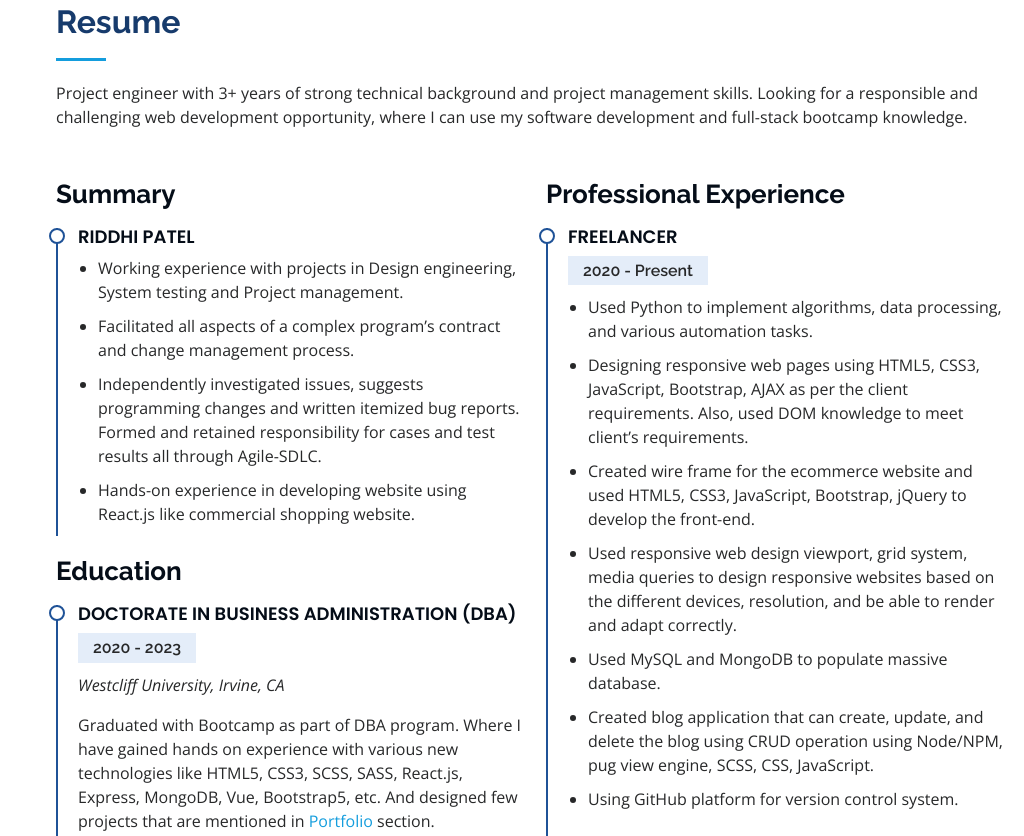
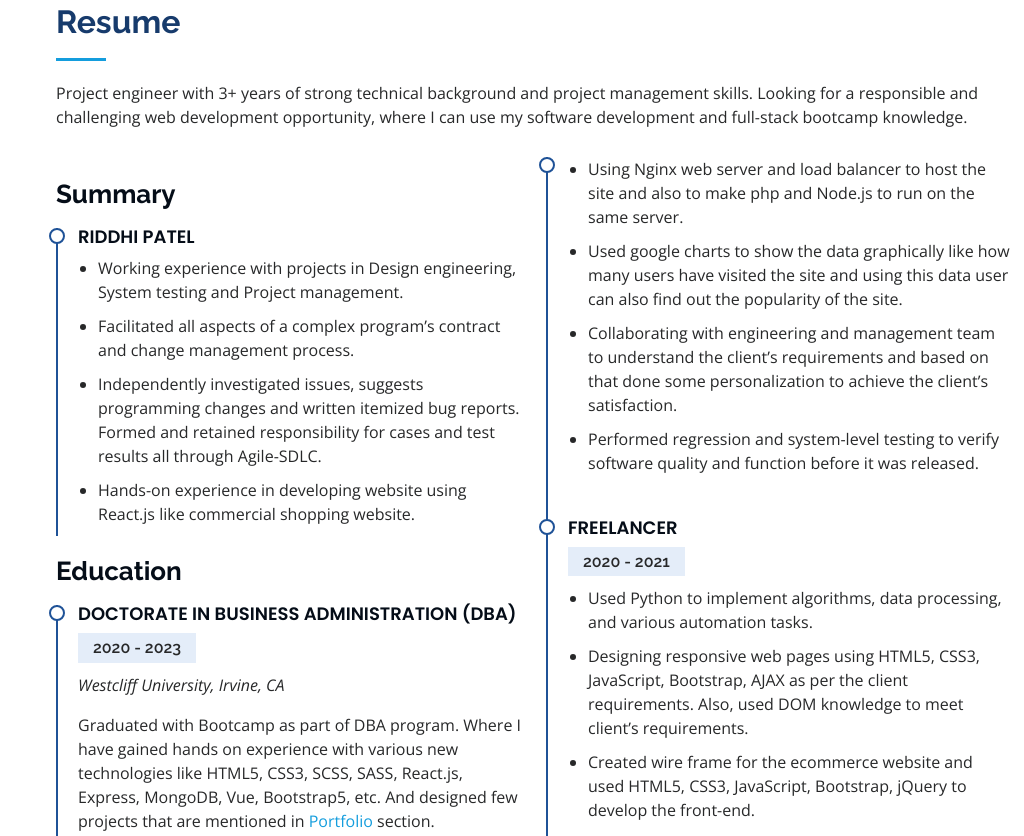
Before and after one commit to Riddhi1992/Portfolio, a plain HTML site: page index.html in a window 1280 px wide. Shown: the part 1447-2283 px from the top of the page, without its empty margins (256-1280 px from the left). Drawn offline with nearby package versions, Linux system fonts and the light colour scheme.

Commit message:
Updated portfolio

```diff
--- a/index.html
+++ b/index.html
@@ -474,12 +474,54 @@
                   neque etlon sader mart dila
                 </p> -->
               </div>
+              <h3 class="resume-title">Professional Experience</h3>
+              <div class="resume-item">
+                <h4>Software Developer</h4>
+                <h5>2021 - Present</h5>
+                <p><em>SCALA GLOBAL ACCELERATOR</em></p>
+                <ul>
+                  <li>
+                    Developed user friendly and responsive web design for client using various technologies like php, JavaScript, HTML5, CSS3, Bootstrap5, AJAX, MySQL and Node.js.
+                  </li>
+
+                </ul>
+              </div>
             </div>
             <div class="col-lg-6" data-aos="fade-up" data-aos-delay="100">
-              <h3 class="resume-title">Professional Experience</h3>
+              <!-- <h3 class="resume-title">Professional Experience</h3>
+              <div class="resume-item">
+                <h4>Software Developer</h4>
+                <h5>2021 - Present</h5>
+                <p><em>SCALA GLOBAL ACCELERATOR</em></p>
+                <ul>
+                  <li>
+                    Used Python to implement algorithms, data processing, and
+                    various automation tasks.
+                  </li>
+                  <li>
+                    Designing responsive web pages using HTML5, CSS3,
+                    JavaScript, Bootstrap, AJAX as per the client requirements.
+                    Also, used DOM knowledge to meet client’s requirements.
+                  </li> -->
+              <div class="resume-item">
+                <ul>
+                  <li>
+                    Using Nginx web server and load balancer to host the site and also to make php and Node.js to run on the same server.
+                  </li>
+                  <li>
+                    Used google charts to show the data graphically like how many users have visited the site and using this data user can also find out the popularity of the site.
+                  </li>
+                  <li>
+                    Collaborating with engineering and management team to understand the client’s requirements and based on that done some personalization to achieve the client’s satisfaction.
+                  </li>
+                  <li>
+                    Performed regression and system-level testing to verify software quality and function before it was released.
+                  </li>
+                </ul>
+              </div>
               <div class="resume-item">
                 <h4>Freelancer</h4>
-                <h5>2020 - Present</h5>
+                <h5>2020 - 2021</h5>
                 <!-- <p><em>Experion, New York, NY </em></p> -->
                 <ul>
                   <li>
```
Also changed, not shown: 1 other file.
